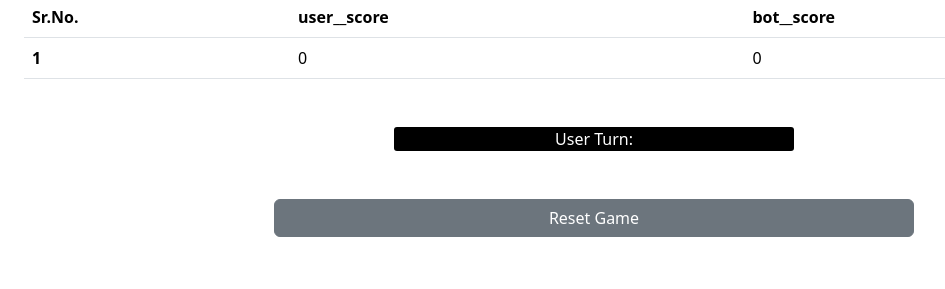
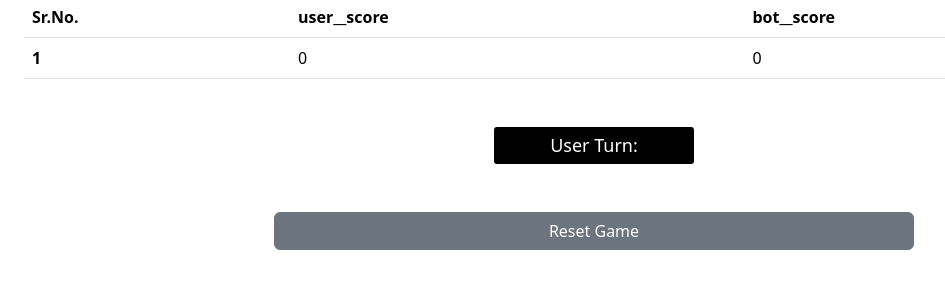
Before and after one commit to Phinix-Morgan/rock-paper-scissor, a plain HTML site: page index.html in a window 1280 px wide. Shown: the part 211-500 px from the top of the page, without its empty margins (46-991 px from the left). Drawn offline with Linux system fonts and the light colour scheme.

Commit message:
Update p3.css

```diff
--- a/p3.css
+++ b/p3.css
@@ -33,6 +33,8 @@ img{
  	background-color:black;
  	border-radius: 3px;
  	border: none;
- 	width:50vmin;
+ 	width: 25vmin;
+ 	padding: 5px;
+ 	font-size: 18px;
 
  }
```
